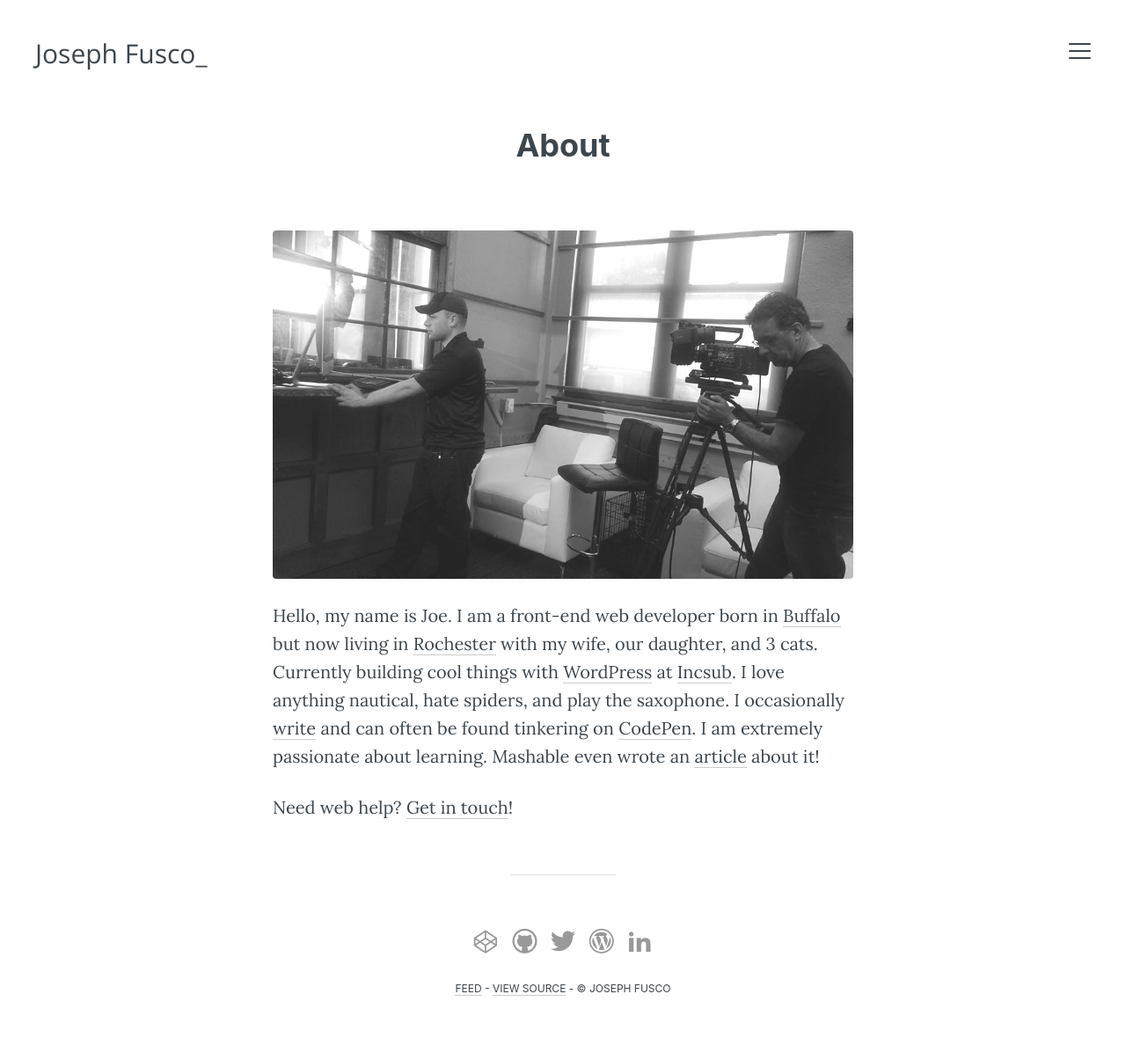
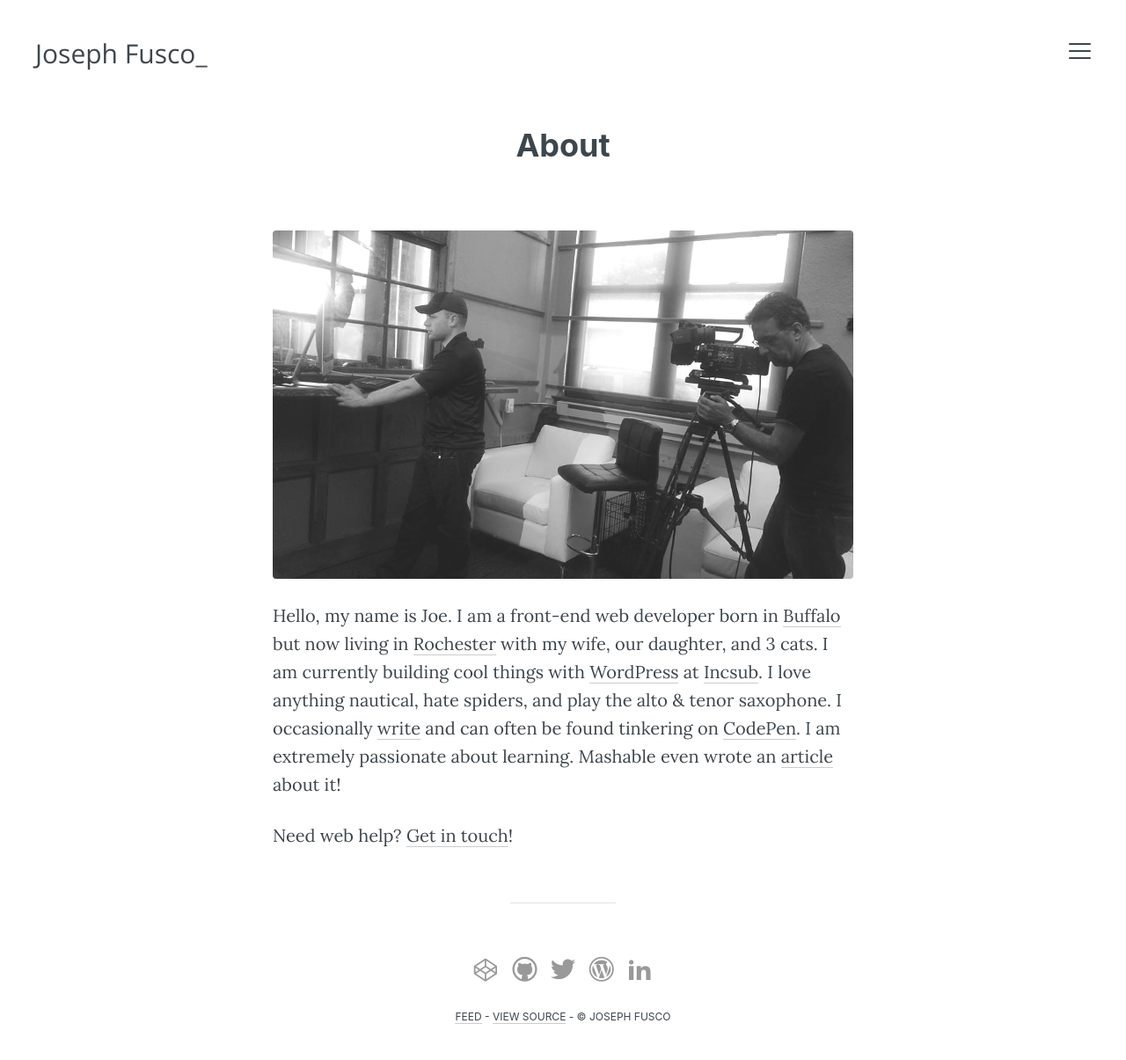
Before and after one commit to josephfusco/josephfusco.github.io, a Jekyll site: the page built from index.md, in a window 1280 px wide. Shown: the whole page at 88% size. Built offline with Jekyll 4.4.1, drawn with Linux system fonts in a browser that asks for light colours; some web fonts are replaced; before the commit the page ends 1173 px from its top, so only the background shows below that.

Commit message:
Update index.md

```diff
--- a/index.md
+++ b/index.md
@@ -7,7 +7,7 @@ redirect_from:
 
 <img src="{{ site.baseurl }}/assets/img/real-money-bw.jpg">
 
-Hello, my name is Joe. I am a front-end web developer born in [Buffalo](https://en.wikipedia.org/wiki/Buffalo,_New_York) but now living in [Rochester](https://en.wikipedia.org/wiki/Rochester,_New_York) with my wife, our daughter, and 3 cats. Currently building cool things with [WordPress](https://profiles.wordpress.org/joefusco) at [Incsub](http://incsub.com). I love anything nautical, hate spiders, and play the saxophone. I occasionally [write](/archive) and can often be found tinkering on [CodePen](https://codepen.io/fusco). I am extremely passionate about learning. Mashable even wrote an [article](http://mashable.com/2015/01/11/teach-yourself-programming/) about it!
+Hello, my name is Joe. I am a front-end web developer born in [Buffalo](https://en.wikipedia.org/wiki/Buffalo,_New_York) but now living in [Rochester](https://en.wikipedia.org/wiki/Rochester,_New_York) with my wife, our daughter, and 3 cats. I am currently building cool things with [WordPress](https://profiles.wordpress.org/joefusco) at [Incsub](http://incsub.com). I love anything nautical, hate spiders, and play the alto &amp; tenor saxophone. I occasionally [write](/archive) and can often be found tinkering on [CodePen](https://codepen.io/fusco). I am extremely passionate about learning. Mashable even wrote an [article](http://mashable.com/2015/01/11/teach-yourself-programming/) about it!
 
 Need web help? [Get in touch](mailto:hello@josephfus.co)!
 
```
